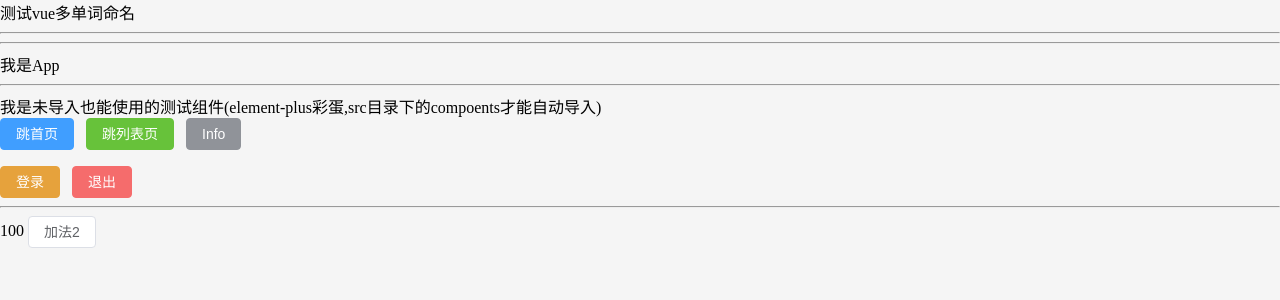
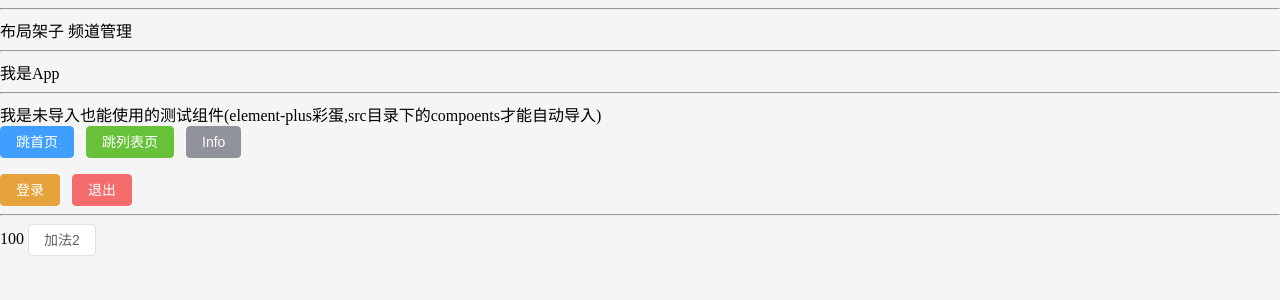
Before and after one commit to dklopk/vue3-big-event-admin, a Vue app: page /article/channel in a window 1280 px wide. Shown: the top 300 px of the page. Built offline with nearby package versions, Linux system fonts and the light colour scheme.

Commit message:
路由配置和页面添加

```diff
--- a/src/App.vue
+++ b/src/App.vue
@@ -1,6 +1,6 @@
 <script setup>
 // import { RouterLink, RouterView } from 'vue-router'
-import IndexVue from '@/components/index.vue'
+// import IndexVue from '@/components/index.vue'
 // import { useUserStore } from './stores/modules/user'
 // import { useCounterStore } from './stores/modules/counter'
 // 由 stores/index.js 统一导出，导入路径统一 `./stores`，而且仓库维护在 stores/modules 中
@@ -28,7 +28,7 @@
 
 <template>
   <div>
-    <IndexVue></IndexVue>
+    <!-- <IndexVue></IndexVue> -->
     <hr />
     <router-view></router-view>
     <hr />
--- a/src/router/index.js
+++ b/src/router/index.js
@@ -1,7 +1,5 @@
 import { createRouter, createWebHistory } from 'vue-router'
 // import { createRouter, createWebHashHistory } from 'vue-router'
-
-import Home from '@/views/home/index.vue'
 
 // createRouter 创建路由实例
 // 配置 history 模式
@@ -19,8 +17,34 @@
   history: createWebHistory(import.meta.env.BASE_URL),
   // history: createWebHashHistory(import.meta.env.BASE_URL),
   routes: [
-    { path: '/', component: Home },
-    { path: '/home', component: Home }
+    { path: '/login', component: () => import('@/views/login/LoginPage.vue') },
+    {
+      path: '/',
+      component: () => import('@/views/layout/LayoutContainer.vue'),
+      redirect: '/article/manage',
+      children: [
+        {
+          path: '/article/manage',
+          component: () => import('@/views/article/ArticleManage.vue')
+        },
+        {
+          path: '/article/channel',
+          component: () => import('@/views/article/ArticleChannel.vue')
+        },
+        {
+          path: '/user/profile',
+          component: () => import('@/views/user/UserProfile.vue')
+        },
+        {
+          path: 'user/avatar',
+          component: () => import('@/views/user/UserAvatar.vue')
+        },
+        {
+          path: '/user/password',
+          component: () => import('@/views/user/UserPassword.vue')
+        }
+      ]
+    }
   ]
 })
 
--- /dev/null
+++ b/src/views/article/ArticleChannel.vue
@@ -0,0 +1 @@
+<template>频道管理</template>
--- /dev/null
+++ b/src/views/article/ArticleManage.vue
@@ -0,0 +1 @@
+<template>文章管理</template>
--- a/src/views/home/index.vue
+++ /dev/null
@@ -1,3 +0,0 @@
-<template>
-  <div>我是首页</div>
-</template>
--- /dev/null
+++ b/src/views/layout/LayoutContainer.vue
@@ -0,0 +1,6 @@
+<template>
+  <div>
+    布局架子
+    <router-view></router-view>
+  </div>
+</template>
--- /dev/null
+++ b/src/views/login/LoginPage.vue
@@ -0,0 +1 @@
+<template>登录页</template>
--- /dev/null
+++ b/src/views/user/UserAvatar.vue
@@ -0,0 +1 @@
+<template>更换头像</template>
--- /dev/null
+++ b/src/views/user/UserPassword.vue
@@ -0,0 +1 @@
+<template>重置密码</template>
--- /dev/null
+++ b/src/views/user/UserProfile.vue
@@ -0,0 +1 @@
+<template>个人详情</template>
```
Also changed, not shown: src/views/login/index.vue (deleted).
